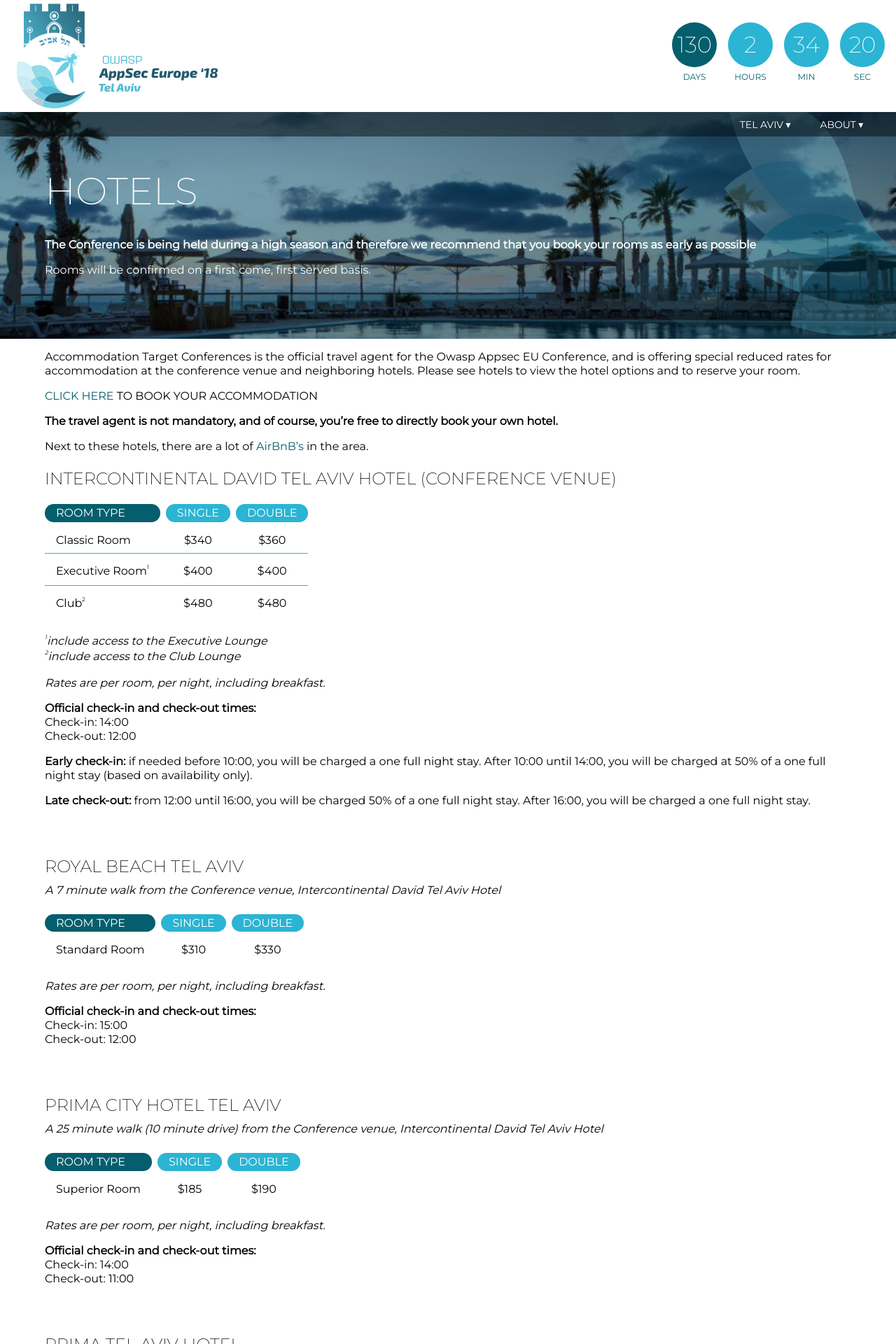
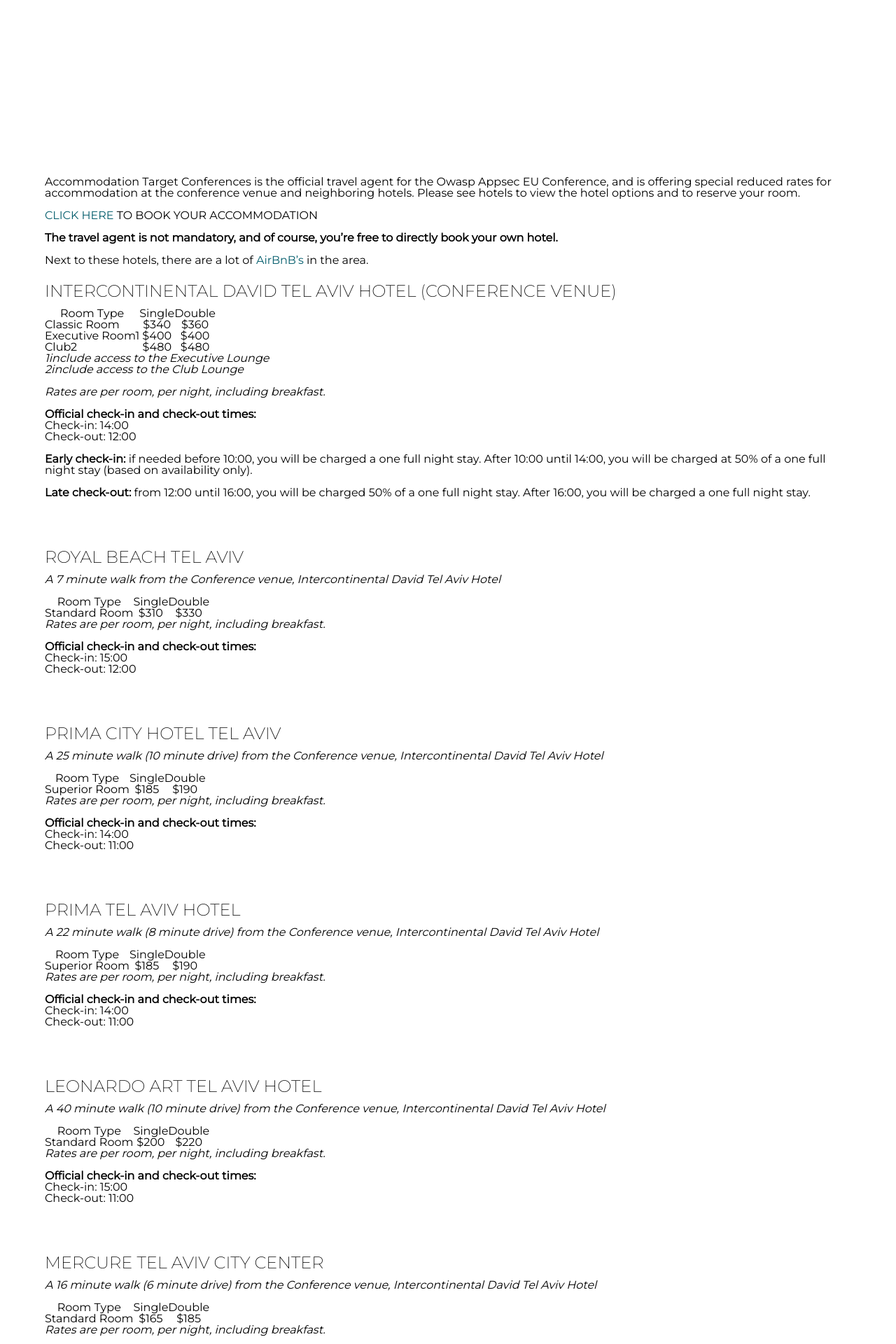
Before and after one commit to OWASP/AppSecTLV2019, a Jekyll site: the page built from telaviv/hotels.md, in a window 1280 px wide. Shown: the top 1920 px of the page at 70% size. Built offline with Jekyll 4.4.1, drawn with Linux system fonts in a browser that asks for light colours.

Commit message:
Updating front page

```diff
--- a/_config.yml
+++ b/_config.yml
@@ -4,7 +4,6 @@
 include:
 gems:
 
-multiply: url(/AppSecTLV2019/assets/images/waves.png), url(/AppSecTLV2019/assets/images/simpleback.svg)
 
 # Since GH pages override this to "true", we test this value to see if we are running locally
 safe: false
--- a/_includes/header.html
+++ b/_includes/header.html
@@ -32,34 +32,3 @@
 
 </head>
 <body>
-
-<header>
-	<div class="top">
-		<a href="{{baseUrl}}" class="logo">
-		</a>
-		<div id="counter">
-			<div data-content="0" data-label="days"></div><div data-content="0" data-label="hours"></div><div data-content="0" data-label="min"></div><div data-content="0" data-label="sec"></div>
-		</div>
-	</div>
-<nav>
-    <a href="#" class="burger dropdown-toggle" aria-haspopup="true" aria-expanded="false" data-toggle="dropdown">☰</a>
-    <ul class="nav navbar-nav">
-    {% for menu in site.data.menus %}
-      {% if menu.items %}
-        <li class="dropdown">
-          <a href="#" class="dropdown-toggle" data-toggle="dropdown" role="button" aria-haspopup="true" aria-expanded="false">{{menu.title}}</a>
-            <ul class="dropdown-menu">
-            {% for item in menu.items %}
-                <li><a href="{{baseUrl}}{{item.url}}">{{item.title}}</a></li>
-            {% endfor %}
-            </ul>
-        </li>
-      {% else %}
-        <li>
-          <a href="{{baseUrl}}{{menu.url}}">{{menu.title}}</a>
-        </li>
-      {% endif %}
-    {% endfor %}
-    </ul>
-  </nav>
-</header>
--- /dev/null
+++ b/assets/_sass/_sections.scss
@@ -0,0 +1,74 @@
+section.front {
+	h2 {
+		font-size: 275%;
+	}
+	h3 {
+		font-size: 200%;
+	}
+
+	xmargin-bottom: -14em;
+	&.img{
+		padding-bottom: 16em;
+	}
+	.logo {
+		width: 20%;
+	}
+}
+
+section {
+	padding: 0em 4em 2em 4em;
+
+ 	&.inverse {
+		background-color: $medium;
+		color: #fff;
+		padding-top: 1em;
+
+		a {
+			color: $light;
+		}
+
+		button.dark {
+			background: #fff;
+			color: $medium;
+		}
+	}
+	&.inverse+section, &.img+section { padding-top: 1em; }
+
+	&:first-of-type {
+		border-top: 2.3em solid $medium;
+		&.inverse {
+			padding-top: 2em;
+		}
+	}
+
+	&.img {
+		color: #fff;
+		border-top: none;
+		background-size: cover;
+		background-position: top left;
+
+		padding: 2em 4em;
+		width: 100%;
+		height: 100%;
+		background-position: center center;
+		background-repeat: no-repeat;
+		background-size: cover;
+
+	}
+	&.map {
+		padding: 0;
+	}
+}
+section.img a {
+	color: #fff;
+	text-decoration: underline;
+}
+
+
+@media (max-width: 500px) {
+	section.front {
+		.logo {
+			width: 30%;
+		}
+	}
+}
--- a/assets/css/style.scss
+++ b/assets/css/style.scss
@@ -5,6 +5,7 @@
 @import "counter";
 @import "header";
 @import "footer";
+@import "sections";
 @import "teamlist";
 @import "keynotelist";
 @import "supporters";
@@ -57,19 +58,7 @@
 	}
 }
 
-section.front {
-	h2 {
-		font-size: 275%;
-	}
-	h3 {
-		font-size: 200%;
-	}
 
-	margin-bottom: -14em;
-	&.img{
-		padding-bottom: 16em;
-	}
-}
 
 h2 {
 	font-size: 200%;
@@ -98,123 +87,8 @@
 	font-weight: bold;
 }
 
-button {
-	border-radius: 0.8em;
-	height: 1.6em;
-	border: none;
-	padding: 0em 1em;
-	text-transform: uppercase;
-	font-family: 'Montserrat';
-	background: $light;
-	color: #fff;
-	font-weight: 400;
-	font-size: 87.5%;
-
-	&.dark {
-		background: $medium;
-	}
-}
-
-.main {
-	min-height: 20em;
-	line-height: 1.25em;
-}
-
-section {
-	padding: 0em 4em 2em 4em;
-
- 	&.inverse {
-		background-color: $medium;
-		color: #fff;
-		padding-top: 1em;
-
-		a {
-			color: $light;
-		}
-
-		button.dark {
-			background: #fff;
-			color: $medium;
-		}
-	}
-	&.inverse+section, &.img+section { padding-top: 1em; }
-
-	&:first-of-type {
-		border-top: 2.3em solid $medium;
-		&.inverse {
-			padding-top: 2em;
-		}
-	}
-
-	&.img {
-		color: #fff;
-		border-top: none;
-		background-size: cover;
-		background-position: top left;
-
-		padding: 4.5em 4em;
-		width: 100%;
-		height: 100%;
-		background-position: bottom right, bottom right, top left;
-		background-repeat: no-repeat, repeat-y, no-repeat;
-		background-size: 33% auto, cover, cover;
-		background-blend-mode: normal, multiply, normal;
-
-	}
-	&.map {
-		padding: 0;
-	}
-}
-section.img a {
-	color: #fff;
-	text-decoration: underline;
-}
 
 
-ul {
-	list-style: disc;
-	margin: 0.5em 1.5em;
-}
-
-sup {
-	font-size: 50%;
-	position: relative;
-	top:-1em;
-}
-
-table {
-	border-collapse: separate;
-	border-spacing: 0.5em;
-	margin: 1em -0.5em;
-
-	td,th {
-		padding: 0em 1em;
-	}
-	th {
-		border-radius: 0.8em;
-		line-height: 1.6em;
-		background: $light;
-		color: #fff;
-		text-align: left;
-		text-transform: uppercase;
-		margin-right: 1em;
-	}
-	th:first-of-type {
-		background: $medium;
-	}
-	td {
-		padding-top: 0.5em;
-		padding-bottom: 0.5em;
-	}
-	tbody {
-		tr {
-			box-shadow: 0px 1px $light;
-		}
-		tr:last-of-type {
-			box-shadow: none;
-		}
-	}
-}
 
 
 
@@ -224,31 +98,5 @@
 
 
 @media (max-width: 500px) {
-	body {
-		font-size: 90%;
-	}
 
-	section.front {
-		margin-bottom: 0em;
-		&.img{
-			padding-bottom: 4em;
-		}
-	}
-
-	.main {
-		section {
-			padding: 1em 1em;
-
-			&.map {
-				padding: 0;
-			}
-
-			&.img {
-			padding: 2.5em 1em;
-			}
-		}
-	}
-	.main section:first-of-type {
-		border: none;
-	}
 }
```
Also changed, not shown: _data/menus.yml (deleted, +0 -24 lines), index.html (+2 -28 lines), assets/images/logo-tlv.png (added), assets/images/tlv-city-small.jpg (added), assets/images/tlv-city.jpg (added).
